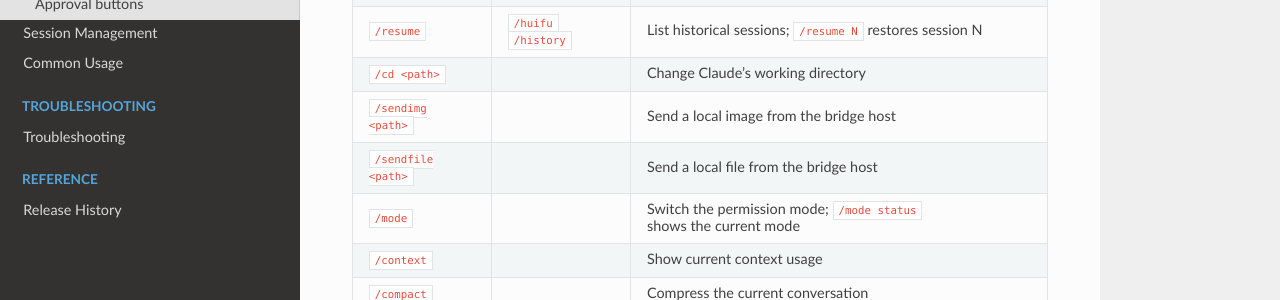
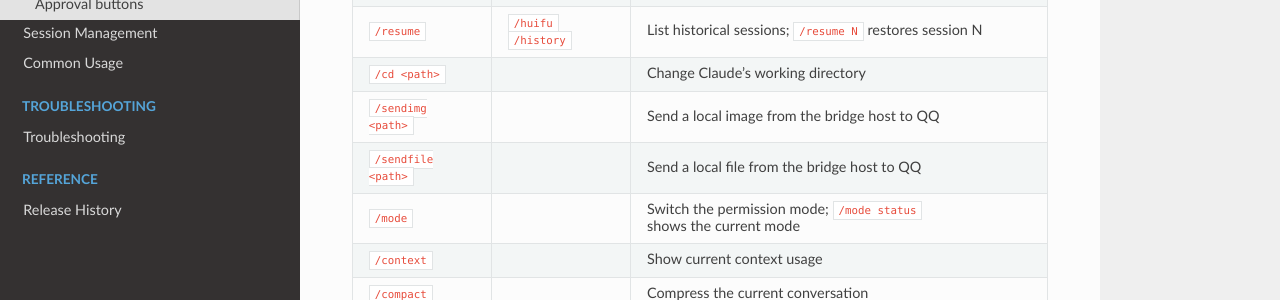
Before and after one commit to thelightonmyway/AI-Bridge-QQrobot-claude, a Sphinx documentation site: the page built from docs/source/commands.rst, in a window 1280 px wide and 900 px high. Shown: the part 342-642 px from the top of the window. Built offline with Sphinx 7.4.7 and the Read the Docs theme 3.1.0, drawn with Linux system fonts in a browser that asks for light colours.

Commit message:
docs: clarify sendimg/sendfile destination is QQ in docs overview

```diff
--- a/docs/source/commands.rst
+++ b/docs/source/commands.rst
@@ -24,10 +24,10 @@ Command overview
      - Change Claude's working directory
    * - ``/sendimg <path>``
      -
-     - Send a local image from the bridge host
+     - Send a local image from the bridge host to QQ
    * - ``/sendfile <path>``
      -
-     - Send a local file from the bridge host
+     - Send a local file from the bridge host to QQ
    * - ``/mode``
      -
      - Switch the permission mode; ``/mode status`` shows the current mode
--- a/docs/source/index.rst
+++ b/docs/source/index.rst
@@ -23,7 +23,7 @@ What can it do?
   reply from Claude, right in QQ on your phone.
 * **Keep conversations alive** — if Claude exits or crashes, the bridge
   restores the session automatically.
-* **Send images and files** from the bridge host to Claude.
+* **Send images and files** from the bridge host to QQ.
 * **Approve requests from QQ** — respond to Claude's permission prompts with
   a button tap.
 
```
